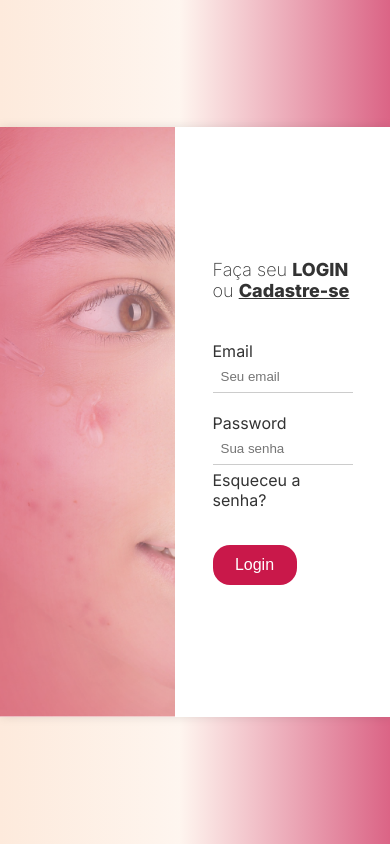
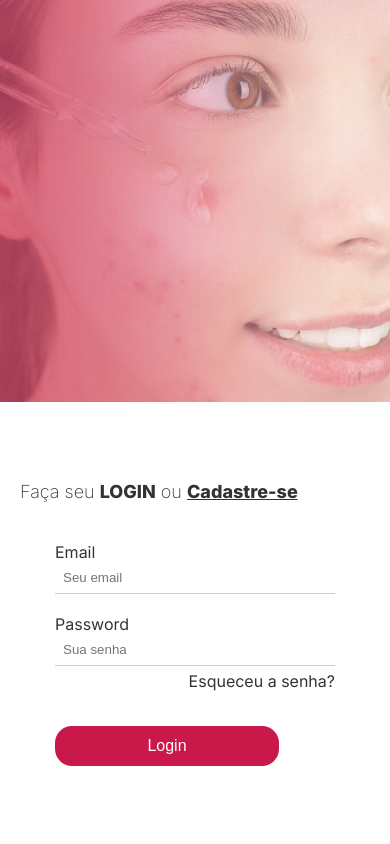
Before and after one commit to Rennan-Ferreira/dermAid-global, a Next.js app: page /login in a window 390 px wide. Built offline with nearby package versions, Linux system fonts and the light colour scheme.

Commit message:
Adicionando responsividade, utilizando media screen

```diff
--- a/src/styles/login.module.css
+++ b/src/styles/login.module.css
@@ -11,7 +11,7 @@
 .innerContainer {
     display: flex;
     max-width: 800px;
-    width: 100vw;
+    width: 100%;
     height: 70%;
     background: #fff;
     box-shadow: 0 0 10px rgba(0, 0, 0, 0.1);
@@ -93,3 +93,35 @@
     cursor: pointer;
     border: none;
 }
+@media screen and (min-width: 801px) {
+    .innerContainer {
+        height: 80%;
+        max-width: 1000px;
+    }
+}
+
+@media screen and (max-width: 768px) {
+    .innerContainer {
+      flex-direction: column;
+      height: 100%;
+    }
+
+    .leftSide,
+    .rightSide {
+      flex: 1;
+      width: 100%;
+    }
+
+    .imageWrapper {
+      position: static;
+      max-height: 300px;
+    }
+
+    .title {
+      width: 100%;
+    }
+
+    .button {
+      width: 80%;
+    }
+  }
```
